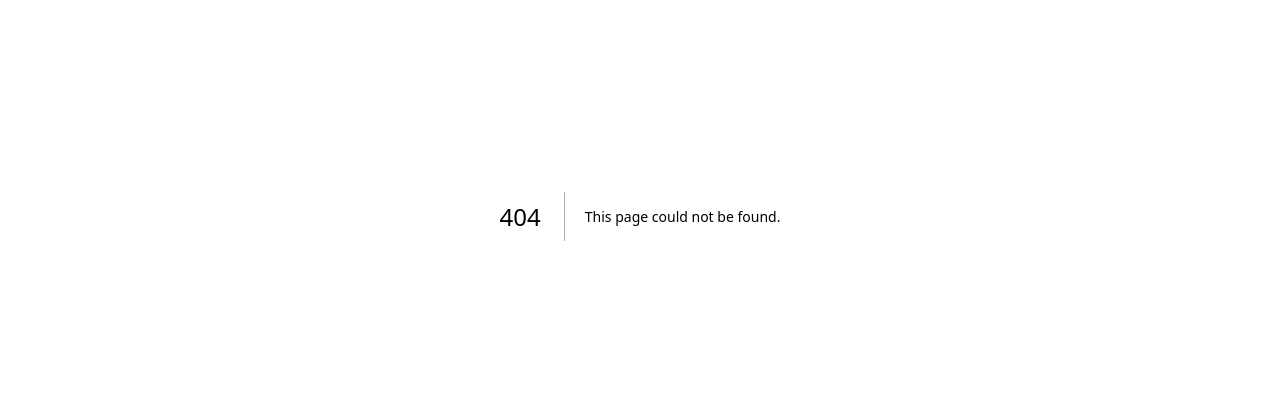
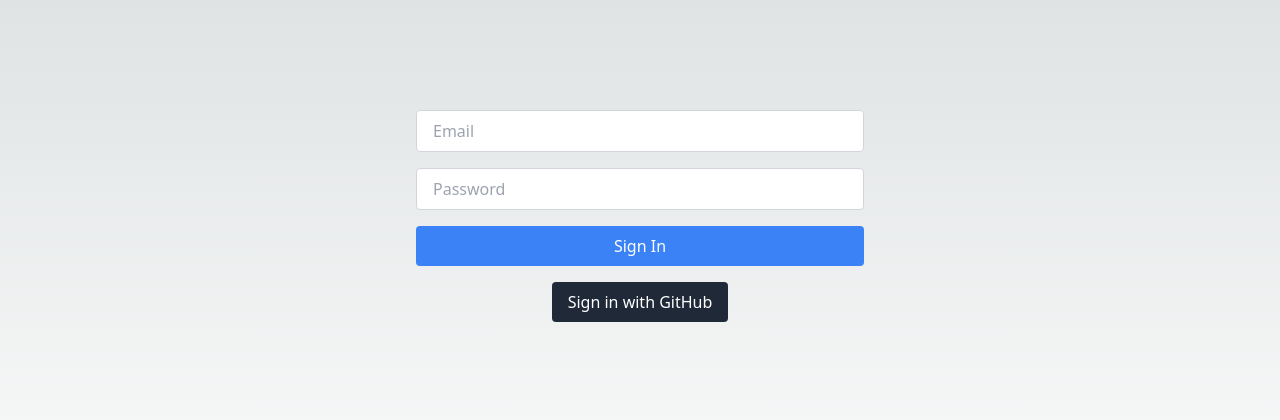
Before and after one commit to jepeteo/Url-Shortener, a Next.js app: page /auth/signin in a window 1280 px wide. Before the commit this address had no page. Shown: the part 184-604 px from the top of the page. Built offline with nearby package versions, Linux system fonts and the light colour scheme.

Commit message:
next-auth register & sign in

```diff
--- a/app/[shortCode]/page.js
+++ b/app/[shortCode]/page.js
@@ -1,17 +1,23 @@
-import { redirect } from 'next/navigation'
-import clientPromise from '../../lib/mongodb'
+import { redirect } from "next/navigation";
+import clientPromise from "../../lib/mongodb";
 
 export default async function ShortUrlRedirect({ params }) {
-  const { shortCode } = params
+  const { shortCode } = params;
 
-  const client = await clientPromise
-  const db = client.db("urlShortener")
+  const client = await clientPromise;
+  const db = client.db("urlShortener");
 
-  const urlEntry = await db.collection("urls").findOne({ shortCode })
+  const urlEntry = await db
+    .collection("urls")
+    .findOneAndUpdate(
+      { shortCode },
+      { $inc: { visits: 1 } },
+      { returnDocument: "after" }
+    );
 
-  if (urlEntry) {
-    redirect(urlEntry.originalUrl)
+  if (urlEntry.value) {
+    redirect(urlEntry.value.originalUrl);
   } else {
-    redirect('/')  // Redirect to home page if URL not found
+    redirect("/");
   }
 }
--- /dev/null
+++ b/app/api/auth/[...nextauth]/route.js
@@ -0,0 +1,38 @@
+import NextAuth from "next-auth"
+import GithubProvider from "next-auth/providers/github"
+import CredentialsProvider from "next-auth/providers/credentials"
+import clientPromise from "../../../../lib/mongodb"
+import { compare } from "bcryptjs"
+
+export const authOptions = {
+  providers: [
+    GithubProvider({
+      clientId: process.env.GITHUB_ID,
+      clientSecret: process.env.GITHUB_SECRET,
+    }),
+    CredentialsProvider({
+      name: "Credentials",
+      credentials: {
+        email: { label: "Email", type: "text", placeholder: "jsmith@example.com" },
+        password: { label: "Password", type: "password" }
+      },
+      async authorize(credentials) {
+        const client = await clientPromise
+        const usersCollection = client.db("urlShortener").collection("users")
+
+        const user = await usersCollection.findOne({ email: credentials.email })
+        if (user && await compare(credentials.password, user.password)) {
+          return { id: user._id, name: user.name, email: user.email }
+        }
+        return null
+      }
+    })
+  ],
+  pages: {
+    signIn: '/auth/signin',
+  }
+}
+
+const handler = NextAuth(authOptions)
+
+export { handler as GET, handler as POST }
--- /dev/null
+++ b/app/api/register/route.js
@@ -0,0 +1,26 @@
+import { NextResponse } from 'next/server'
+import clientPromise from '../../../lib/mongodb'
+import { hash } from 'bcryptjs'
+
+export async function POST(request) {
+  const { name, email, password } = await request.json()
+
+  const client = await clientPromise
+  const db = client.db("urlShortener")
+
+  const existingUser = await db.collection("users").findOne({ email })
+  if (existingUser) {
+    return NextResponse.json({ error: "Email already exists" }, { status: 400 })
+  }
+
+  const hashedPassword = await hash(password, 12)
+
+  const result = await db.collection("users").insertOne({
+    name,
+    email,
+    password: hashedPassword,
+    createdAt: new Date()
+  })
+
+  return NextResponse.json({ message: "User created successfully", userId: result.insertedId })
+}
--- /dev/null
+++ b/app/auth/register/page.js
@@ -0,0 +1,62 @@
+'use client'
+
+import { useState } from 'react'
+import { useRouter } from 'next/navigation'
+
+export default function Register() {
+  const [name, setName] = useState('')
+  const [email, setEmail] = useState('')
+  const [password, setPassword] = useState('')
+  const router = useRouter()
+
+  const handleSubmit = async (e) => {
+    e.preventDefault()
+    const response = await fetch('/api/register', {
+      method: 'POST',
+      headers: { 'Content-Type': 'application/json' },
+      body: JSON.stringify({ name, email, password })
+    })
+
+    if (response.ok) {
+      router.push('/auth/signin')
+    } else {
+      // Handle error
+      const data = await response.json()
+      alert(data.error || 'An error occurred during registration')
+    }
+  }
+
+  return (
+    <div className="flex min-h-screen flex-col items-center justify-center">
+      <form onSubmit={handleSubmit} className="w-full max-w-md">
+        <input
+          type="text"
+          value={name}
+          onChange={(e) => setName(e.target.value)}
+          placeholder="Name"
+          required
+          className="w-full px-4 py-2 rounded border border-gray-300 mb-4"
+        />
+        <input
+          type="email"
+          value={email}
+          onChange={(e) => setEmail(e.target.value)}
+          placeholder="Email"
+          required
+          className="w-full px-4 py-2 rounded border border-gray-300 mb-4"
+        />
+        <input
+          type="password"
+          value={password}
+          onChange={(e) => setPassword(e.target.value)}
+          placeholder="Password"
+          required
+          className="w-full px-4 py-2 rounded border border-gray-300 mb-4"
+        />
+        <button type="submit" className="w-full bg-green-500 text-white py-2 rounded hover:bg-green-600">
+          Register
+        </button>
+      </form>
+    </div>
+  )
+}
--- /dev/null
+++ b/app/auth/signin/page.js
@@ -0,0 +1,54 @@
+'use client'
+
+import { useState } from 'react'
+import { signIn } from 'next-auth/react'
+import { useRouter } from 'next/navigation'
+
+export default function SignIn() {
+  const [email, setEmail] = useState('')
+  const [password, setPassword] = useState('')
+  const router = useRouter()
+
+  const handleSubmit = async (e) => {
+    e.preventDefault()
+    const result = await signIn('credentials', {
+      redirect: false,
+      email,
+      password,
+    })
+    if (result.ok) {
+      router.push('/')
+    } else {
+      // Handle error
+    }
+  }
+
+  return (
+    <div className="flex min-h-screen flex-col items-center justify-center">
+      <form onSubmit={handleSubmit} className="w-full max-w-md">
+        <input
+          type="email"
+          value={email}
+          onChange={(e) => setEmail(e.target.value)}
+          placeholder="Email"
+          required
+          className="w-full px-4 py-2 rounded border border-gray-300 mb-4"
+        />
+        <input
+          type="password"
+          value={password}
+          onChange={(e) => setPassword(e.target.value)}
+          placeholder="Password"
+          required
+          className="w-full px-4 py-2 rounded border border-gray-300 mb-4"
+        />
+        <button type="submit" className="w-full bg-blue-500 text-white py-2 rounded hover:bg-blue-600">
+          Sign In
+        </button>
+      </form>
+      <button onClick={() => signIn('github')} className="mt-4 bg-gray-800 text-white py-2 px-4 rounded hover:bg-gray-700">
+        Sign in with GitHub
+      </button>
+    </div>
+  )
+}
--- a/app/layout.js
+++ b/app/layout.js
@@ -1,5 +1,6 @@
 import { Inter } from "next/font/google";
 import "./globals.css";
+import { Providers } from "./providers";
 
 const inter = Inter({ subsets: ["latin"] });
 
@@ -11,7 +12,9 @@
 export default function RootLayout({ children }) {
   return (
     <html lang="en">
-      <body className={inter.className}>{children}</body>
+      <body>
+        <Providers>{children}</Providers>
+      </body>
     </html>
   );
 }
--- a/app/page.js
+++ b/app/page.js
@@ -1,5 +1,6 @@
 "use client";
 import { useState } from "react";
+import { useSession, signIn, signOut } from "next-auth/react";
 
 export default function Home() {
   const [url, setUrl] = useState("");
@@ -31,9 +32,15 @@
     }
   };
 
+  const { data: session } = useSession();
+
   return (
     <main className="flex min-h-screen flex-col items-center justify-center p-24">
       <h1 className="text-4xl font-bold mb-8">URL Shortener</h1>
+      {session ? (
+        <>
+          <p>Signed in as {session.user.email}</p>
+          <button onClick={() => signOut()}>Sign out</button>
           <form onSubmit={handleSubmit} className="w-full max-w-md">
             <input
               type="url"
@@ -51,9 +58,7 @@
               {isLoading ? "Shortening..." : "Shorten URL"}
             </button>
           </form>
-      {error && (
-        <p className="mt-4 text-red-500">{error}</p>
-      )}
+          {error && <p className="mt-4 text-red-500">{error}</p>}
           {shortUrl && (
             <div className="mt-8">
               <p>Your shortened URL:</p>
@@ -62,6 +67,13 @@
               </a>
             </div>
           )}
+        </>
+      ) : (
+        <>
+          <button onClick={() => signIn()}>Sign in</button>
+          <a href="/auth/register" className="mt-4 text-blue-500 hover:underline">Register</a>
+        </>
+      )}
     </main>
   );
 }
--- /dev/null
+++ b/app/providers.js
@@ -0,0 +1,7 @@
+'use client'
+
+import { SessionProvider } from "next-auth/react"
+
+export function Providers({ children }) {
+  return <SessionProvider>{children}</SessionProvider>
+}
--- a/package.json
+++ b/package.json
@@ -9,8 +9,10 @@
     "lint": "next lint"
   },
   "dependencies": {
+    "bcryptjs": "^2.4.3",
     "mongodb": "^6.8.0",
     "next": "14.2.7",
+    "next-auth": "^4.24.7",
     "react": "^18",
     "react-dom": "^18"
   },
```
Also changed, not shown: 1 other file (tests, documents, lock files or other folders). Lines whose indentation alone changed are shown as unchanged.
